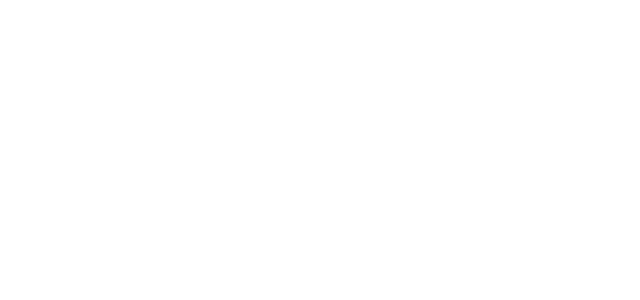
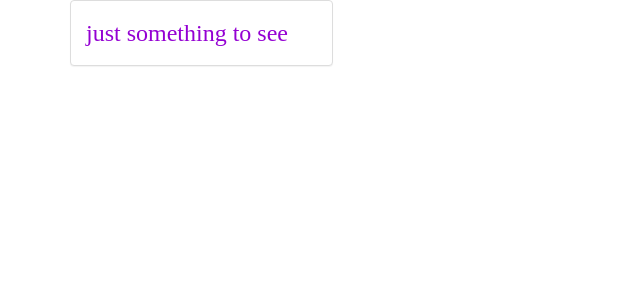
Before and after one commit to chrismcligeyo/quotes-vue-project, a Vue app: page / in a window 1280 px wide. Shown: the top 300 px of the page, without its empty margins (0-640 px from the left). Built offline with nearby package versions, Linux system fonts and the light colour scheme; a web font is replaced by a local one.

Commit message:
pass datawith propsand slots.se prop in app.vue parent, gridquote child. what is in app.vue displayed also in gridquote

```diff
--- a/src/App.vue
+++ b/src/App.vue
@@ -1,12 +1,13 @@
 <template>
   <div class="container">
-
+    <!--we are passing the Quote array to the QuoteGrid-->
+      <app-quote-grid :quotes="quotes"></app-quote-grid><!--App.vue is parent. :quotes is prop set so as to communicate with child QuoteGrid which has props:['quotes']-->
   </div>
 </template>
 
 <script>
 
-
+import QuoteGrid from './components/QuoteGrid'
 export default {
   data: function () {
 
@@ -15,6 +16,9 @@
       maxQuotes:10
     }
 
+  },
+  components: {
+    'app-quote-grid': QuoteGrid
   }
 }
 </script>
--- a/src/components/Quote.vue
+++ b/src/components/Quote.vue
@@ -23,7 +23,7 @@
         cursor: pointer;
 
     }
-    .qoute:hover{
+    .quote:hover{
         background-color: #ffe2e2;
     }
 
--- a/src/components/QuoteGrid.vue
+++ b/src/components/QuoteGrid.vue
@@ -1,14 +1,19 @@
 <template>
+    <!--QuoteGrid displays all Quotes-->
     <div class="row">
         <!--loop through all quotes to render that single quote-->
+        <app-quote v-for="quote in quotes">{{ quote }}</app-quote>
     </div>
 </template>
 
 <script>
-
+    import Quote from './Quote';
     export default {
         //we need to be able to get array of quotes from outside. App.vue
-        props: ['quotes']
+        props: ['quotes'],
+        components: {
+            'app-quote':Quote
+        }
 
     }
 </script>
```
